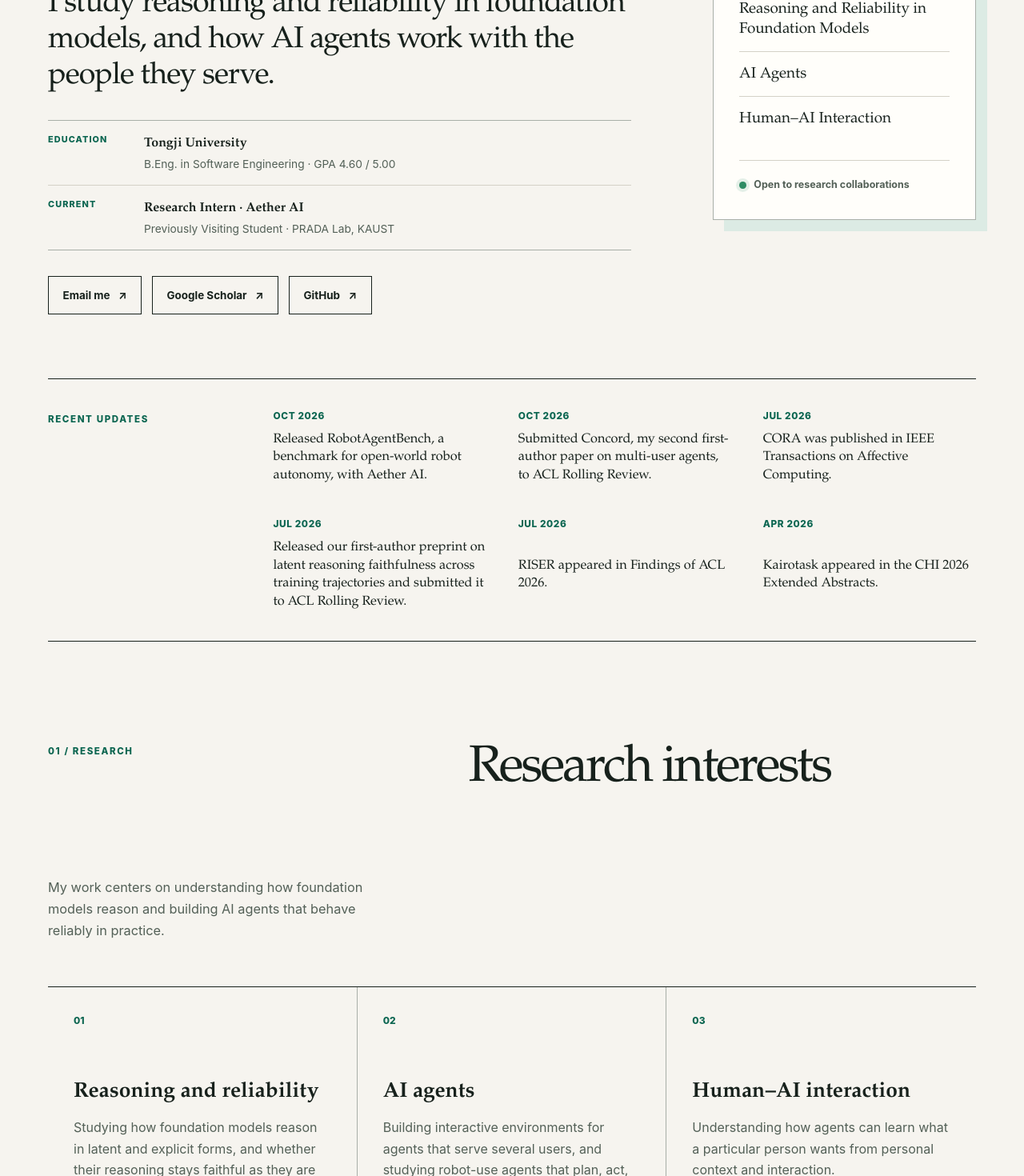
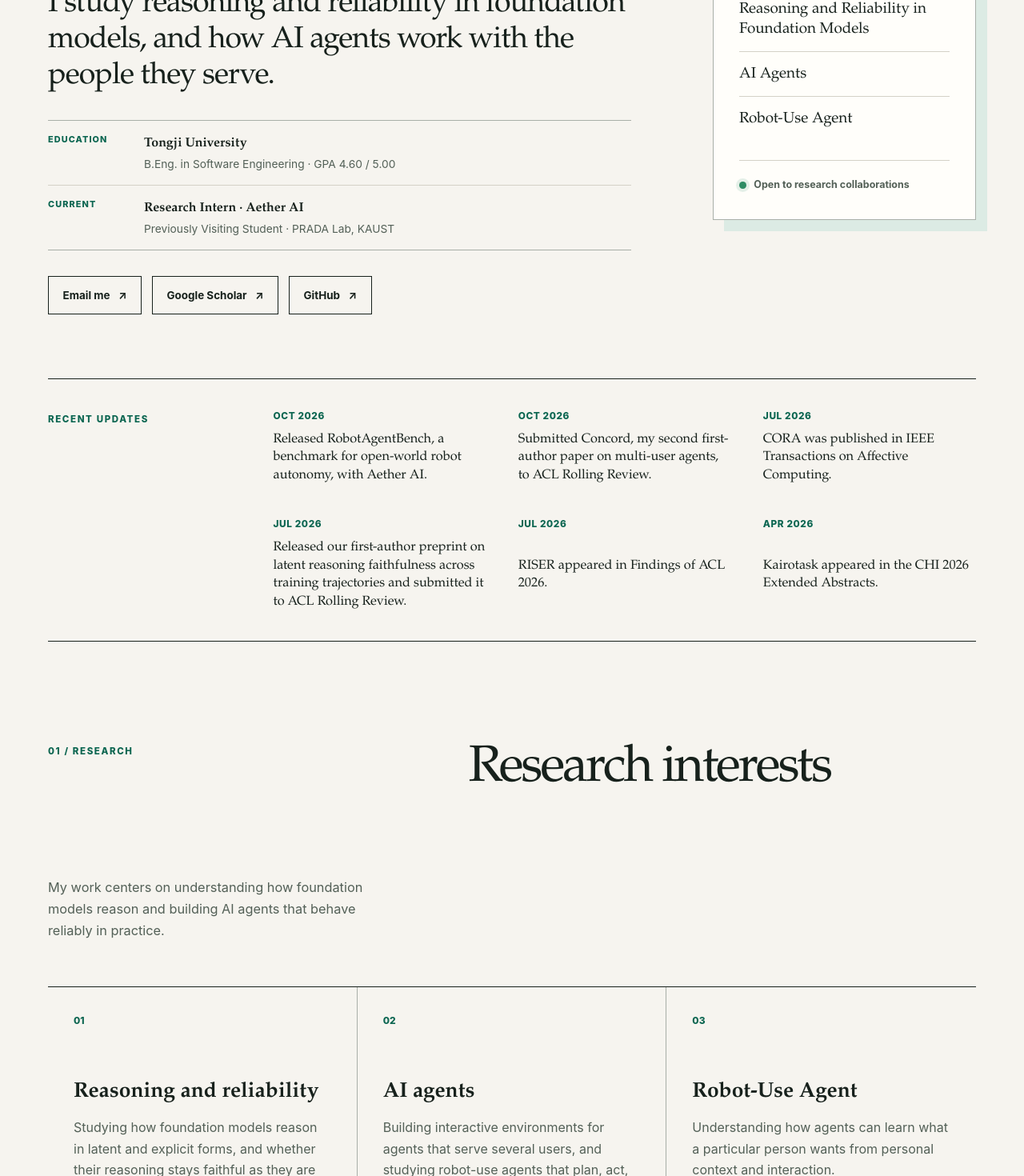
Before and after one commit to kings099/kings099.github.io, a Next.js app: page / in a window 1280 px wide. Shown: the part 360-1830 px from the top of the page at 80% size. Built offline with nearby package versions, Linux system fonts and the light colour scheme.

Commit message:
Rename research interest to Robot-Use Agent

```diff
--- a/app/page.tsx
+++ b/app/page.tsx
@@ -233,7 +233,7 @@ export default function Home() {
             <ul>
               <li>Reasoning and Reliability in Foundation Models</li>
               <li>AI Agents</li>
-              <li>Human–AI Interaction</li>
+              <li>Robot-Use Agent</li>
             </ul>
             <div className="focus-status">
               <span className="status-dot" aria-hidden="true" />
@@ -314,7 +314,7 @@ export default function Home() {
             </article>
             <article className="research-card">
               <span>03</span>
-              <h3>Human–AI interaction</h3>
+              <h3>Robot-Use Agent</h3>
               <p>
                 Understanding how agents can learn what a particular person
                 wants from personal context and interaction.
```
